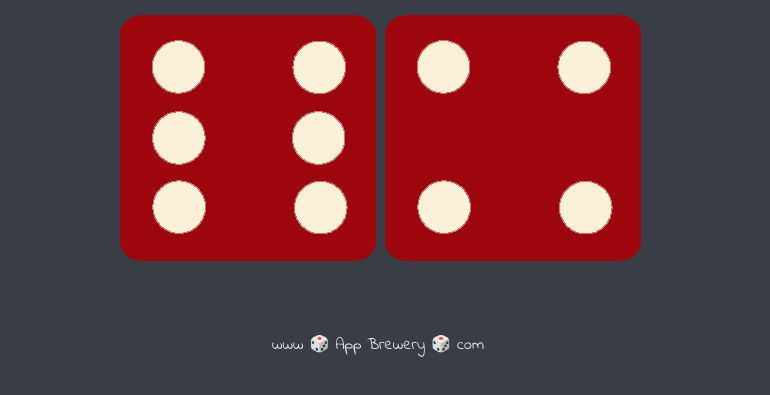
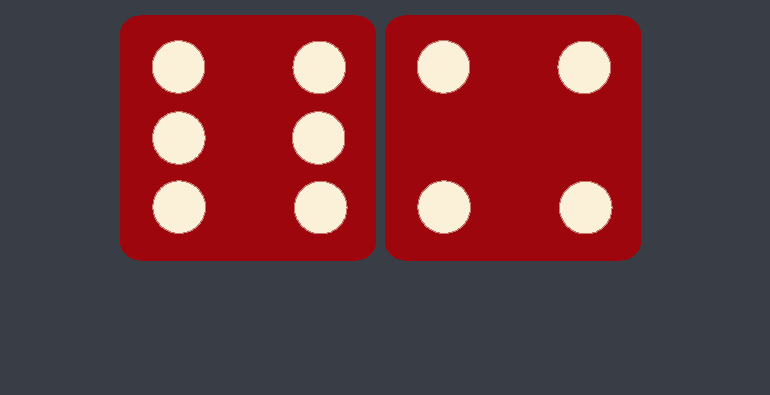
Before and after one commit to harshpratap2510/dice_game, a plain HTML site: page index.html in a window 1280 px wide. Shown: the part 321-716 px from the top of the page, without its empty margins (262-1032 px from the left). Drawn offline with Linux system fonts and the light colour scheme.

Commit message:
Update index.html

```diff
--- a/index.html
+++ b/index.html
@@ -25,6 +25,6 @@
      <script src="index.js"></script>
 </body>
 <footer>
-    www 🎲 App Brewery 🎲 com
+
   </footer>
 </html>
```
